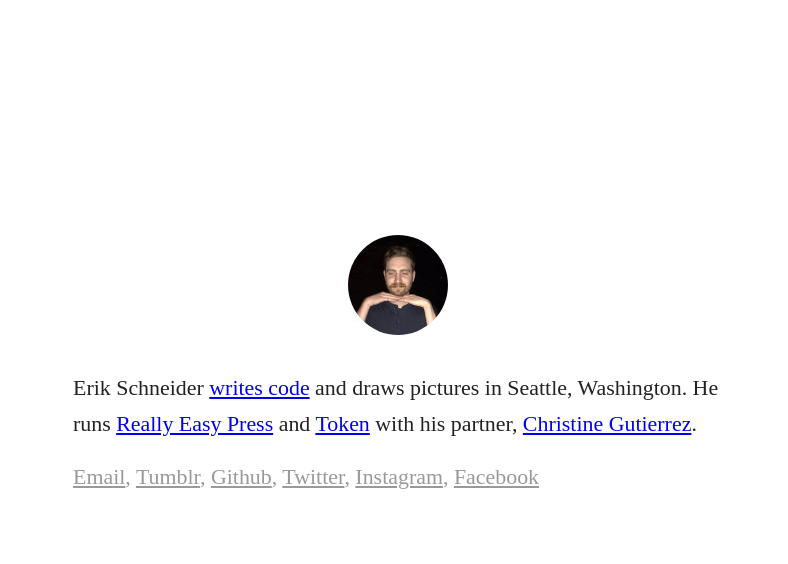
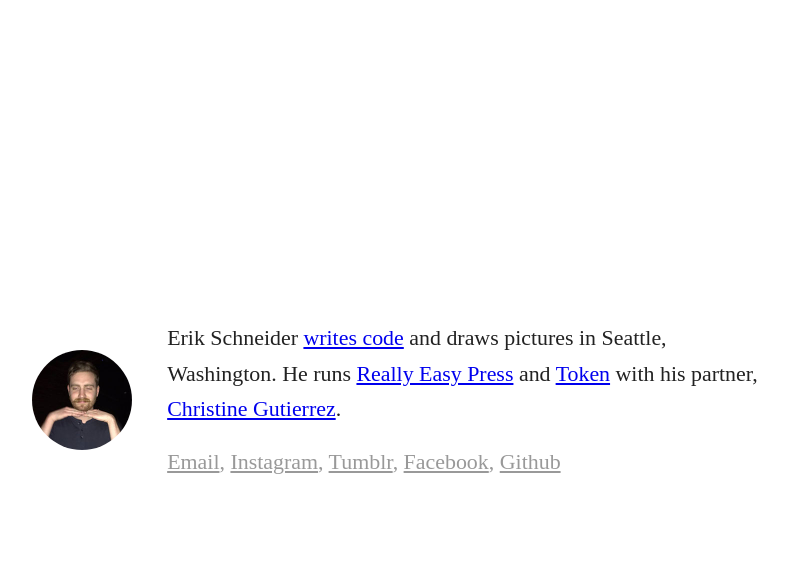
Before and after one commit to schneiderik/schneiderik, a PHP site: page / in a window 1280 px wide. Shown: the top 564 px of the page, without its empty margins (242-1030 px from the left). Run offline with PHP 8.4, Linux system fonts and the light colour scheme; some web fonts are replaced.

Commit message:
Update layout

```diff
--- a/public/css/main.css
+++ b/public/css/main.css
@@ -87,18 +87,40 @@ img:last-child, p:last-child, ul:last-child, ol:last-child, table:last-child, co
 }
 
 body > section {
-  max-width: 650px;
+  max-width: 768px;
   margin: 3.236rem auto;
 }
 
 
-body > section > header {
+.page-header {
   position: relative;
-  margin-bottom: 3.236rem;
+
+  display: -webkit-box;
+  display: -moz-box;
+  display: box;
+  display: -webkit-flex;
+  display: -moz-flex;
+  display: -ms-flexbox;
+  display: flex;
+
+  -webkit-box-align: center;
+  -moz-box-align: center;
+  box-align: center;
+  -webkit-align-items: center;
+  -moz-align-items: center;
+  -ms-align-items: center;
+  -o-align-items: center;
+  align-items: center;
+  -ms-flex-align: center;
 }
 
-body > section > header img {
+.page-header__image {
   width: 100px;
+  margin: 0 0.809rem;
+}
+
+.page-header__content {
+  margin: 0 0.809rem;
 }
 
 .links {
@@ -131,6 +153,16 @@ body > section > header img {
   }
 }
 
+@media (max-width: 600px) {
+  .page-header {
+    display: block;
+  }
+
+  .page-header__image {
+    margin-bottom: 1.618rem;
+  }
+}
+
 @media (min-width: 540px) and (max-width: 768px) {
   html {
     font-size: 113.71%;
--- a/public/index.html
+++ b/public/index.html
@@ -13,7 +13,8 @@
   <body id="index">
     <section>
       <header class="page-header">
-        <img src="/images/erik.jpg" class="circle centered"/>
+        <img src="/images/erik.jpg" class="page-header__image circle"/>
+        <div class="page-header__content">
           <p>
             Erik Schneider
             <a href="https://braintreepayments.com">writes code</a>
@@ -24,11 +25,11 @@
           </p>
           <div class="links">
             <a href="mailto:erik.schneider41@gmail.com">Email</a>,
+            <a href="http://instagram.com/schneiderik">Instagram</a>,
             <a href="http://blog.schneiderik.com">Tumblr</a>,
-          <a href="http://github.com/schneiderik">Github</a>,
-          <a href="http://twitter.com/schneiderik">Twitter</a>,
-          <a href="http://instagram.com/schneiderik">Instagram</a>,
-          <a href="https://www.facebook.com/erik.schneider.562">Facebook</a>
+            <a href="https://www.facebook.com/erik.schneider.562">Facebook</a>,
+            <a href="http://github.com/schneiderik">Github</a>
+          </div>
         </div>
       </header>
     </section>
```
Also changed, not shown: 1 other file. Lines whose indentation alone changed are shown as unchanged.
